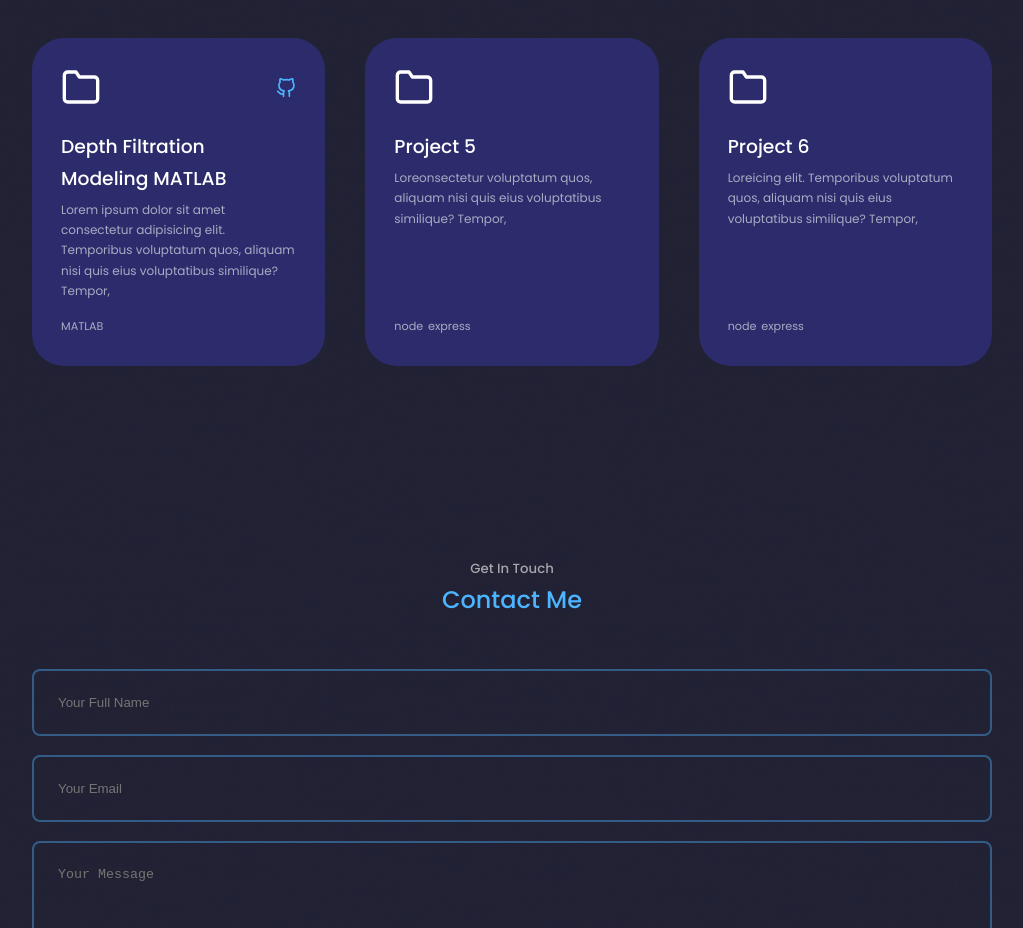
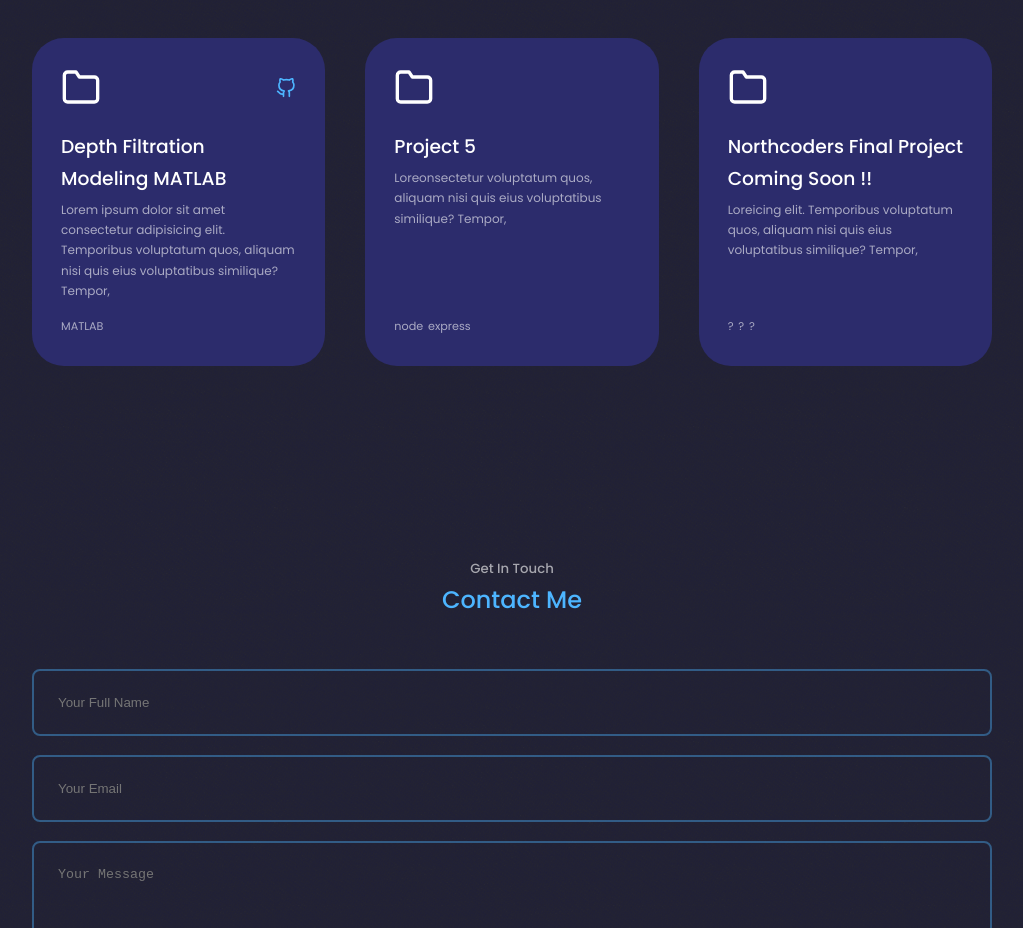
Before and after one commit to Cam-Bloom/Portfolio-Website, a React (Vite) app in the folder portfolio-website/: page / in a window 1280 px wide. Shown: the part 2560-3488 px from the top of the page, without its empty margins (128-1151 px from the left). Built offline with nearby package versions, Linux system fonts and the light colour scheme.

Commit message:
Small body changes

```diff
--- a/portfolio-website/index.html
+++ b/portfolio-website/index.html
@@ -4,7 +4,7 @@
     <meta charset="UTF-8" />
     <link rel="icon" type="image/svg+xml" href="/vite.svg" />
     <meta name="viewport" content="width=device-width, initial-scale=1.0" />
-    <title>My Portfolio</title>
+    <title>Cameron Bloomfield</title>
   </head>
   <body>
     <div id="root"></div>
--- a/portfolio-website/src/components/CTA.jsx
+++ b/portfolio-website/src/components/CTA.jsx
@@ -1,10 +1,15 @@
+
 const CTA = () => {
-  return (
-    <div className="cta">
-        <a className="btn" href="">Download CV</a>
-        <a className="btn btn-primary" href="#portfolio">My Projects</a>
-    </div>
-  )
-}
+	return (
+		<div className="cta">
+			<a className="btn" href='/src/assets/CV-Cameron-Bloomfield.pdf' download >
+				Download CV
+			</a>
+			<a className="btn btn-primary" href="#portfolio">
+				My Projects
+			</a>
+		</div>
+	);
+};
 
-export default CTA
+export default CTA;
--- a/portfolio-website/src/components/Portfolio.jsx
+++ b/portfolio-website/src/components/Portfolio.jsx
@@ -34,9 +34,9 @@ const portfolioItems = [
 		technoUsed: ["node", "express"],
 	},
 	{
-		title: "Project 6",
+		title: "Northcoders Final Project Coming Soon !!",
 		desc: "Loreicing elit. Temporibus voluptatum quos, aliquam nisi quis eius voluptatibus similique? Tempor,",
-		technoUsed: ["node", "express"],
+		technoUsed: ["?", "?", "?"],
 	},
 ];
 
```
Also changed, not shown: 1 other file (tests, documents, lock files or other folders).
